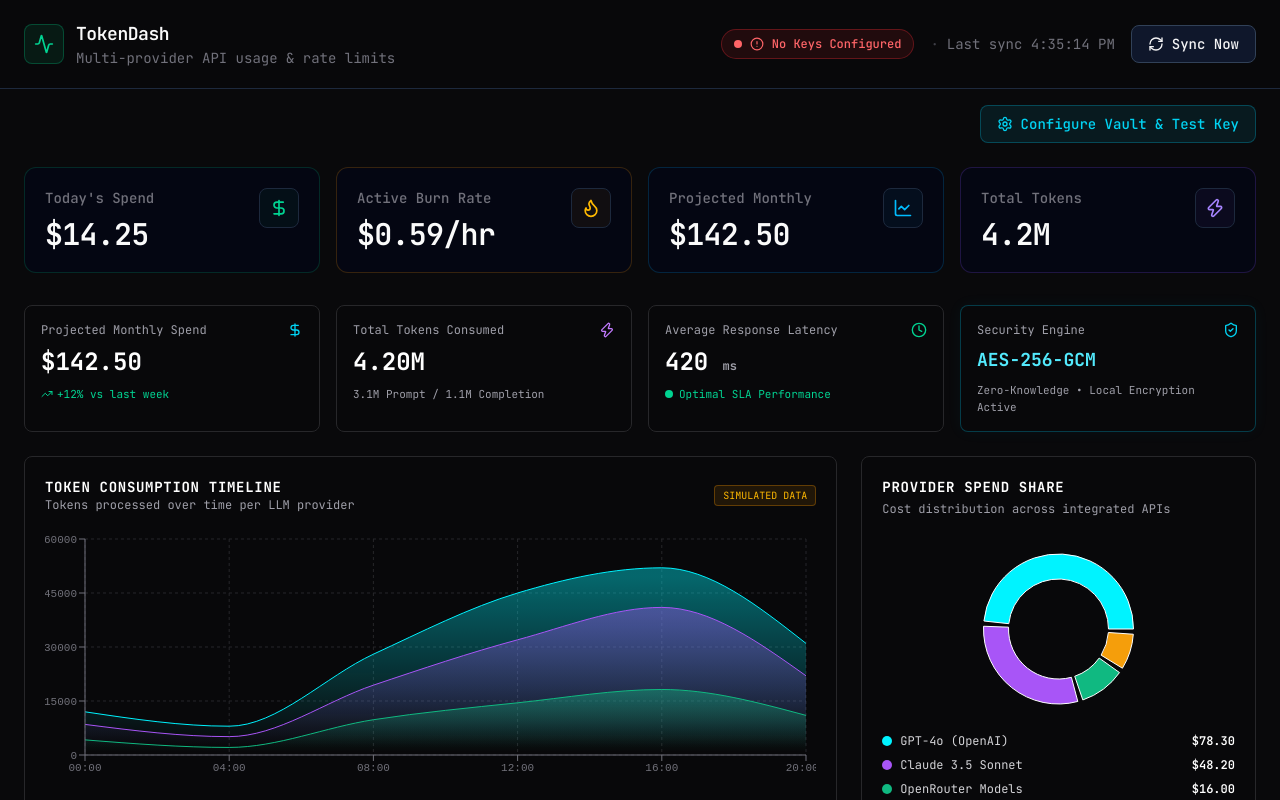
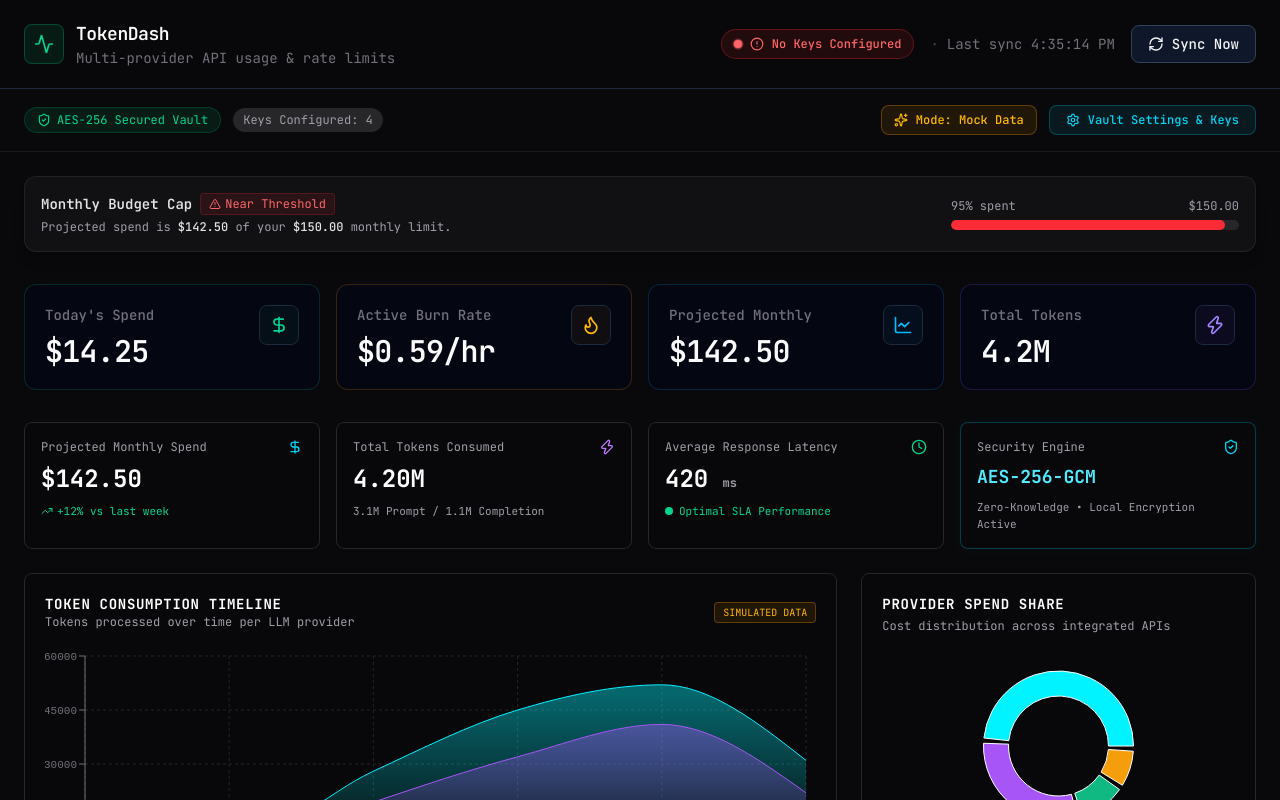
Before and after one commit to Rihan-R10/metage, a Next.js app: page / in a window 1280 px wide. Shown: the top 800 px of the page. Built offline with nearby package versions, Linux system fonts and the light colour scheme.

Commit message:
Update page with mock mode toggle and budget cap

```diff
--- a/src/app/page.tsx
+++ b/src/app/page.tsx
@@ -2,7 +2,20 @@
 
 import { useEffect, useState } from 'react';
 import { motion, type Variants } from 'framer-motion';
-import { DollarSign, Flame, LineChart, Zap, Settings, CheckCircle2, AlertCircle } from 'lucide-react';
+import {
+  DollarSign,
+  Flame,
+  LineChart,
+  Zap,
+  Settings,
+  CheckCircle2,
+  AlertCircle,
+  ShieldCheck,
+  Key,
+  Trash2,
+  Sparkles,
+  AlertTriangle,
+} from 'lucide-react';
 import { DashboardHeader } from '@/components/dashboard/DashboardHeader';
 import { MetricCard } from '@/components/dashboard/MetricCard';
 import { ProviderHealth } from '@/components/dashboard/ProviderHealth';
@@ -43,17 +56,42 @@ function formatTokens(value: number): string {
 }
 
 export default function Home() {
+  const [mounted, setMounted] = useState(false);
   const pollAllProviders = useTokenStore((state) => state.pollAllProviders);
   const masterPasscode = useTokenStore((state) => state.masterPasscode);
   const getMetricsSummary = useTokenStore((state) => state.getMetricsSummary);
-  const { saveApiKeys, setMasterPasscode } = useTokenStore();
+  const isMockMode = useTokenStore((state) => state.isMockMode);
+  const toggleMockMode = useTokenStore((state) => state.toggleMockMode);
+  const getVaultStatus = useTokenStore((state) => state.getVaultStatus);
+  const { saveApiKeys, setMasterPasscode, clearApiKeys } = useTokenStore();
 
-  const metrics = getMetricsSummary ? getMetricsSummary() : { todaySpend: 0, activeBurnRate: 0, projectedMonthlySpend: 0, totalTokens: 0 };
+  const metrics = getMetricsSummary
+    ? getMetricsSummary()
+    : { todaySpend: 0, activeBurnRate: 0, projectedMonthlySpend: 0, totalTokens: 0 };
 
+  const vaultStatus = getVaultStatus
+    ? getVaultStatus()
+    : { isEncrypted: true, algorithm: 'AES-256-GCM', keysConfiguredCount: 0 };
+
+  // Budget threshold (default $150/mo)
+  const [monthlyBudget, setMonthlyBudget] = useState<number>(150);
+  const budgetUsagePercent = Math.min(
+    100,
+    Math.round((metrics.projectedMonthlySpend / monthlyBudget) * 100)
+  );
+
+  // Modal State
   const [isOpen, setIsOpen] = useState(false);
   const [openaiKey, setOpenaiKey] = useState('');
+  const [anthropicKey, setAnthropicKey] = useState('');
+  const [openrouterKey, setOpenrouterKey] = useState('');
+  const [grokKey, setGrokKey] = useState('');
   const [passcode, setPasscode] = useState('');
   const [feedback, setFeedback] = useState<{ type: 'success' | 'error'; text: string } | null>(null);
+
+  useEffect(() => {
+    setMounted(true);
+  }, []);
 
   useEffect(() => {
     if (masterPasscode && pollAllProviders) {
@@ -67,17 +105,33 @@ export default function Home() {
       setMasterPasscode(passcode);
     }
 
-    const result = await saveApiKeys({ openai: openaiKey });
+    const result = await saveApiKeys({
+      openai: openaiKey || undefined,
+      anthropic: anthropicKey || undefined,
+      openrouter: openrouterKey || undefined,
+      grok: grokKey || undefined,
+    });
 
     if (result && !result.success) {
       setFeedback({ type: 'error', text: result.error || 'Invalid key format.' });
     } else {
-      setFeedback({ type: 'success', text: 'Key validated successfully and encrypted with AES-256!' });
+      setFeedback({
+        type: 'success',
+        text: 'API Keys validated and encrypted into local AES-256 vault!',
+      });
       setTimeout(() => {
         setIsOpen(false);
         setFeedback(null);
       }, 1800);
     }
+  };
+
+  const handleClearVault = () => {
+    clearApiKeys();
+    setFeedback({ type: 'success', text: 'Encrypted vault keys cleared.' });
+    setTimeout(() => {
+      setFeedback(null);
+    }, 1500);
   };
 
   const metricCards = [
@@ -119,17 +173,42 @@ export default function Home() {
     <div className="min-h-screen bg-[#09090b] text-zinc-100 relative">
       <DashboardHeader />
 
-      {/* Quick Configure Vault Button */}
-      <div className="max-w-7xl mx-auto px-6 pt-4 flex justify-end">
+      {/* Top Action Bar */}
+      <div className="max-w-7xl mx-auto px-6 pt-4 flex flex-wrap items-center justify-between gap-4 border-b border-zinc-800/60 pb-4">
+        <div className="flex items-center gap-3">
+          <span className="flex items-center gap-1.5 px-3 py-1 rounded-full bg-emerald-500/10 border border-emerald-500/20 text-emerald-400 text-xs font-mono">
+            <ShieldCheck className="w-3.5 h-3.5" /> AES-256 Secured Vault
+          </span>
+          <span className="px-2.5 py-1 rounded-full bg-zinc-800 text-zinc-400 text-xs font-mono">
+            Keys Configured: {mounted ? vaultStatus.keysConfiguredCount : 0}
+          </span>
+        </div>
+
+        <div className="flex items-center gap-3">
+          {/* Toggle Mock / Live Mode */}
+          <button
+            onClick={toggleMockMode}
+            className={`flex items-center gap-2 px-3 py-1.5 rounded-lg text-xs font-medium border transition ${
+              isMockMode
+                ? 'bg-amber-500/10 border-amber-500/30 text-amber-400'
+                : 'bg-emerald-500/10 border-emerald-500/30 text-emerald-400'
+            }`}
+          >
+            <Sparkles className="w-3.5 h-3.5" />
+            Mode: {isMockMode ? 'Mock Data' : 'Live Vault'}
+          </button>
+
+          {/* Modal Opener */}
           <button
             onClick={() => {
               setFeedback(null);
               setIsOpen(true);
             }}
-          className="flex items-center gap-2 bg-cyan-500/10 hover:bg-cyan-500/20 border border-cyan-500/30 text-cyan-400 px-4 py-2 rounded-lg text-sm font-medium transition"
+            className="flex items-center gap-2 bg-cyan-500/10 hover:bg-cyan-500/20 border border-cyan-500/30 text-cyan-400 px-4 py-1.5 rounded-lg text-xs font-medium transition"
           >
-          <Settings className="w-4 h-4" /> Configure Vault & Test Key
+            <Settings className="w-3.5 h-3.5" /> Vault Settings & Keys
           </button>
+        </div>
       </div>
 
       <motion.main
@@ -138,6 +217,46 @@ export default function Home() {
         initial="hidden"
         animate="visible"
       >
+        {/* Budget Spend Cap Bar */}
+        <motion.section
+          variants={sectionVariants}
+          className="bg-zinc-900/60 border border-zinc-800/80 rounded-xl p-4 shadow-lg flex flex-col md:flex-row items-start md:items-center justify-between gap-4"
+        >
+          <div className="space-y-1">
+            <div className="flex items-center gap-2">
+              <span className="text-sm font-semibold text-zinc-200">Monthly Budget Cap</span>
+              {budgetUsagePercent >= 90 && (
+                <span className="flex items-center gap-1 text-xs text-red-400 bg-red-500/10 px-2 py-0.5 rounded border border-red-500/20">
+                  <AlertTriangle className="w-3 h-3" /> Near Threshold
+                </span>
+              )}
+            </div>
+            <p className="text-xs text-zinc-400">
+              Projected spend is <span className="text-zinc-200 font-mono font-medium">{formatCurrency(metrics.projectedMonthlySpend)}</span> of your <span className="text-zinc-200 font-mono font-medium">{formatCurrency(monthlyBudget)}</span> monthly limit.
+            </p>
+          </div>
+
+          <div className="w-full md:w-72 space-y-1.5">
+            <div className="flex justify-between text-xs font-mono">
+              <span className="text-zinc-400">{budgetUsagePercent}% spent</span>
+              <span className="text-zinc-400">{formatCurrency(monthlyBudget)}</span>
+            </div>
+            <div className="w-full bg-zinc-800 rounded-full h-2.5 overflow-hidden">
+              <div
+                className={`h-full rounded-full transition-all duration-500 ${
+                  budgetUsagePercent >= 90
+                    ? 'bg-red-500'
+                    : budgetUsagePercent >= 75
+                    ? 'bg-amber-500'
+                    : 'bg-cyan-500'
+                }`}
+                style={{ width: `${budgetUsagePercent}%` }}
+              />
+            </div>
+          </div>
+        </motion.section>
+
+        {/* Top KPI Cards */}
         <motion.section
           variants={sectionVariants}
           className="grid gap-4 sm:grid-cols-2 xl:grid-cols-4"
@@ -147,81 +266,158 @@ export default function Home() {
           ))}
         </motion.section>
 
+        {/* Telemetry Charts */}
         <motion.div variants={sectionVariants}>
           <DashboardCharts />
         </motion.div>
 
+        {/* Provider Health */}
         <motion.div variants={sectionVariants}>
           <ProviderHealth />
         </motion.div>
 
+        {/* Usage Logs Table */}
         <motion.div variants={sectionVariants}>
           <UsageTable />
         </motion.div>
       </motion.main>
 
-      {/* Settings Modal Overlay */}
+      {/* Settings & Vault Key Modal */}
       {isOpen && (
-        <div className="fixed inset-0 bg-black/70 flex items-center justify-center p-4 z-50 backdrop-blur-sm">
-          <div className="bg-slate-900 border border-slate-800 rounded-xl p-6 w-full max-w-md space-y-4 shadow-2xl">
-            <h2 className="text-xl font-bold text-white">Secure Vault Setup & Validation</h2>
+        <div className="fixed inset-0 bg-black/80 flex items-center justify-center p-4 z-50 backdrop-blur-md">
+          <div className="bg-zinc-900 border border-zinc-800 rounded-2xl p-6 w-full max-w-lg space-y-5 shadow-2xl">
+            <div className="flex items-center justify-between border-b border-zinc-800 pb-3">
+              <div className="flex items-center gap-2">
+                <Key className="w-5 h-5 text-cyan-400" />
+                <h2 className="text-lg font-bold text-white">Configure Vault API Keys</h2>
+              </div>
+              <button
+                onClick={() => setIsOpen(false)}
+                className="text-zinc-400 hover:text-white text-sm"
+              >
+                ✕
+              </button>
+            </div>
 
             {/* In-app Feedback Banner */}
             {feedback && (
               <div
-                className={`p-3 rounded-lg text-sm flex items-start gap-2.5 border ${
+                className={`p-3 rounded-lg text-xs flex items-start gap-2.5 border ${
                   feedback.type === 'success'
                     ? 'bg-emerald-500/10 border-emerald-500/30 text-emerald-400'
                     : 'bg-red-500/10 border-red-500/30 text-red-400'
                 }`}
               >
                 {feedback.type === 'success' ? (
-                  <CheckCircle2 className="w-5 h-5 shrink-0 text-emerald-400 mt-0.5" />
+                  <CheckCircle2 className="w-4 h-4 shrink-0 mt-0.5" />
                 ) : (
-                  <AlertCircle className="w-5 h-5 shrink-0 text-red-400 mt-0.5" />
+                  <AlertCircle className="w-4 h-4 shrink-0 mt-0.5" />
                 )}
                 <span>{feedback.text}</span>
               </div>
             )}
 
+            <div className="space-y-3.5 max-h-[60vh] overflow-y-auto pr-1">
               <div>
-              <label className="block text-sm text-slate-400 mb-1">Master Passcode</label>
+                <label className="block text-xs font-medium text-zinc-300 mb-1">
+                  Master Vault Passcode
+                </label>
                 <input
                   type="password"
-                placeholder="e.g., 12345"
+                  placeholder="Optional encryption passcode"
                   value={passcode}
                   onChange={(e) => setPasscode(e.target.value)}
-                className="w-full bg-slate-950 border border-slate-800 rounded px-3 py-2 text-white text-sm focus:outline-none focus:border-cyan-500"
+                  className="w-full bg-zinc-950 border border-zinc-800 rounded-lg px-3 py-2 text-white text-xs focus:outline-none focus:border-cyan-500"
                 />
               </div>
 
               <div>
-              <label className="block text-sm text-slate-400 mb-1">OpenAI API Key</label>
+                <label className="block text-xs font-medium text-zinc-300 mb-1">
+                  OpenAI API Key
+                </label>
                 <input
-                type="text"
+                  type="password"
                   placeholder="sk-..."
                   value={openaiKey}
                   onChange={(e) => setOpenaiKey(e.target.value)}
-                className="w-full bg-slate-950 border border-slate-800 rounded px-3 py-2 text-white font-mono text-sm focus:outline-none focus:border-cyan-500"
+                  className="w-full bg-zinc-950 border border-zinc-800 rounded-lg px-3 py-2 text-white font-mono text-xs focus:outline-none focus:border-cyan-500"
                 />
-              <p className="text-xs text-slate-500 mt-1">
-                Try entering <code className="text-cyan-400">sk12343hh</code> to test validation error handling inside the UI.
-              </p>
               </div>
 
-            <div className="flex justify-end gap-3 pt-2">
+              <div>
+                <label className="block text-xs font-medium text-zinc-300 mb-1">
+                  Anthropic API Key
+                </label>
+                <input
+                  type="password"
+                  placeholder="sk-ant-..."
+                  value={anthropicKey}
+                  onChange={(e) => setAnthropicKey(e.target.value)}
+                  className="w-full bg-zinc-950 border border-zinc-800 rounded-lg px-3 py-2 text-white font-mono text-xs focus:outline-none focus:border-cyan-500"
+                />
+              </div>
+
+              <div>
+                <label className="block text-xs font-medium text-zinc-300 mb-1">
+                  OpenRouter API Key
+                </label>
+                <input
+                  type="password"
+                  placeholder="sk-or-..."
+                  value={openrouterKey}
+                  onChange={(e) => setOpenrouterKey(e.target.value)}
+                  className="w-full bg-zinc-950 border border-zinc-800 rounded-lg px-3 py-2 text-white font-mono text-xs focus:outline-none focus:border-cyan-500"
+                />
+              </div>
+
+              <div>
+                <label className="block text-xs font-medium text-zinc-300 mb-1">
+                  Grok (xAI) API Key
+                </label>
+                <input
+                  type="password"
+                  placeholder="xai-..."
+                  value={grokKey}
+                  onChange={(e) => setGrokKey(e.target.value)}
+                  className="w-full bg-zinc-950 border border-zinc-800 rounded-lg px-3 py-2 text-white font-mono text-xs focus:outline-none focus:border-cyan-500"
+                />
+              </div>
+
+              <div>
+                <label className="block text-xs font-medium text-zinc-300 mb-1">
+                  Monthly Budget Cap ($ USD)
+                </label>
+                <input
+                  type="number"
+                  value={monthlyBudget}
+                  onChange={(e) => setMonthlyBudget(Number(e.target.value) || 100)}
+                  className="w-full bg-zinc-950 border border-zinc-800 rounded-lg px-3 py-2 text-white font-mono text-xs focus:outline-none focus:border-cyan-500"
+                />
+              </div>
+            </div>
+
+            <div className="flex items-center justify-between pt-2 border-t border-zinc-800">
+              <button
+                onClick={handleClearVault}
+                className="flex items-center gap-1.5 text-xs text-red-400 hover:text-red-300 transition"
+              >
+                <Trash2 className="w-3.5 h-3.5" /> Clear Vault
+              </button>
+
+              <div className="flex gap-2">
                 <button
                   onClick={() => setIsOpen(false)}
-                className="px-4 py-2 rounded bg-slate-800 text-slate-300 hover:bg-slate-700 text-sm font-medium transition"
+                  className="px-3.5 py-1.5 rounded-lg bg-zinc-800 text-zinc-300 hover:bg-zinc-700 text-xs font-medium transition"
                 >
                   Cancel
                 </button>
                 <button
                   onClick={handleSave}
-                className="px-4 py-2 rounded bg-cyan-500 text-slate-950 font-semibold hover:bg-cyan-400 text-sm transition"
+                  className="px-4 py-1.5 rounded-lg bg-cyan-500 text-zinc-950 font-semibold hover:bg-cyan-400 text-xs transition"
                 >
                   Save & Validate
                 </button>
+              </div>
             </div>
           </div>
         </div>
```
Lines whose indentation alone changed are shown as unchanged.
